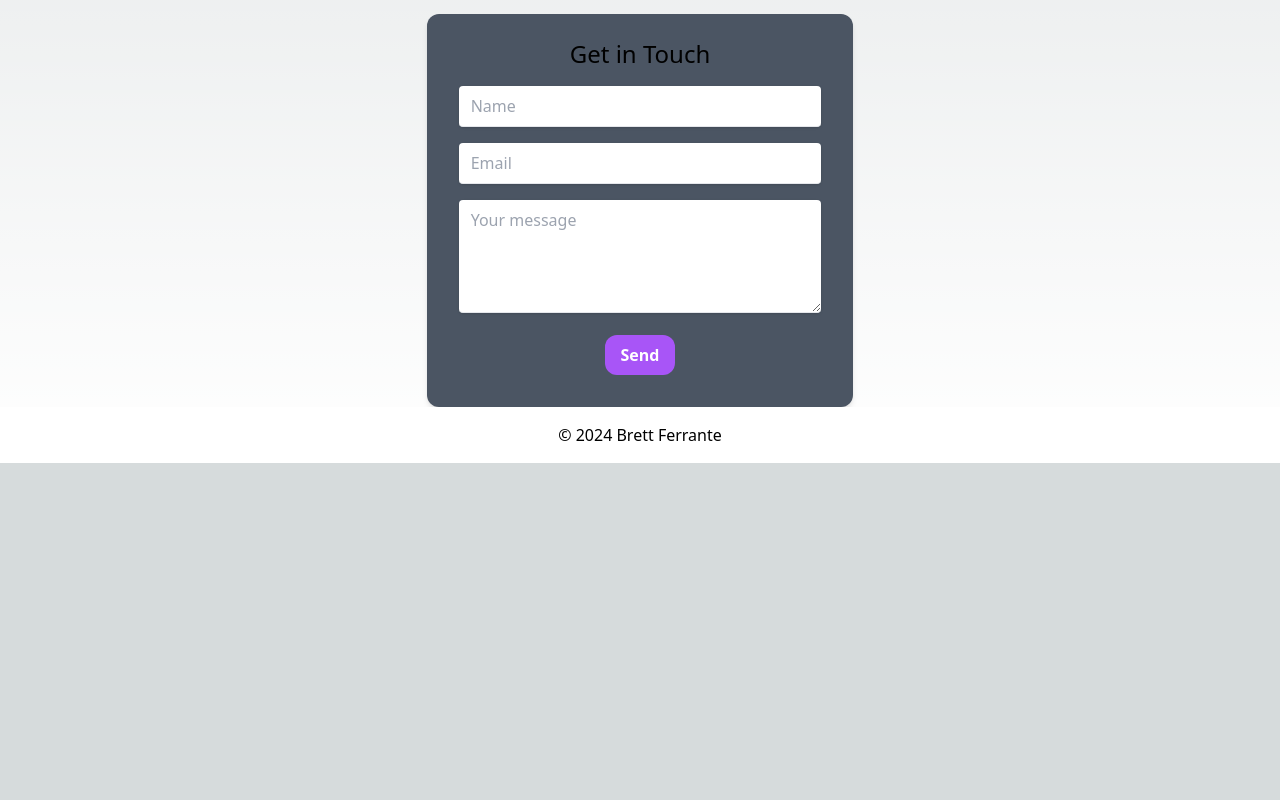
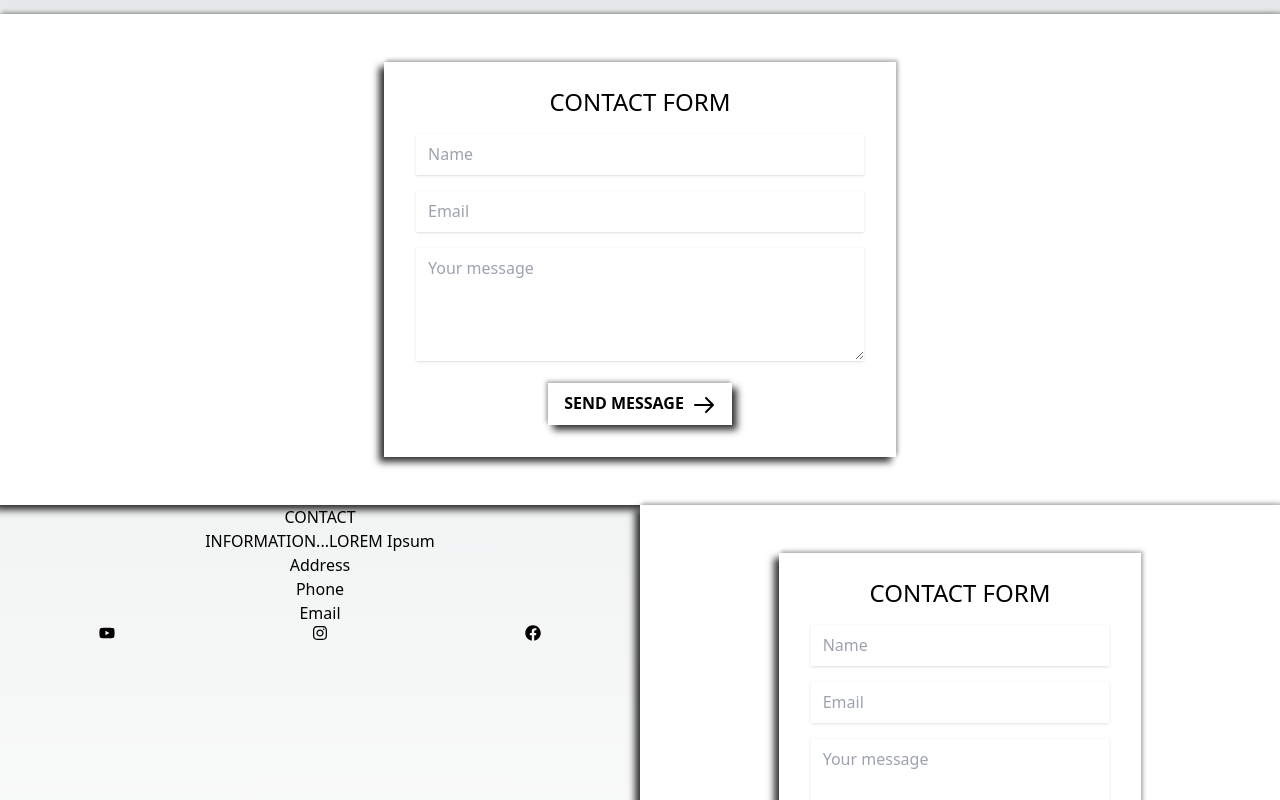
Before and after one commit to findthelorax/nextjs-profile, a Next.js app: page / in a window 1280 px wide. Shown: the part 660-1460 px from the top of the page. Before the commit the page ends 1123 px from the top, so only its background shows below. Built offline with nearby package versions, Linux system fonts and the light colour scheme.

Commit message:
color theme

```diff
--- a/src/components/Contact.tsx
+++ /dev/null
@@ -1,53 +0,0 @@
-import React from 'react';
-
-const Contact: React.FC = () => {
-	return (
-		<section id="contact">
-			<div className="flex justify-center items-center">
-				<div className="bg-gray-600 shadow-md rounded-xl px-8 pt-6 pb-8 flex flex-col w-full md:w-1/3 max-w-lg">
-					<h2 className="text-center text-2xl mb-4 text-black">Get in Touch</h2>
-					<div className="mb-4">
-						<label className="sr-only" htmlFor="name">
-							Name
-						</label>
-						<input
-							className="shadow appearance-none border-b rounded w-full py-2 px-3 text-black"
-							id="name"
-							type="text"
-							placeholder="Name"
-						/>
-					</div>
-					<div className="mb-4">
-						<label className="sr-only" htmlFor="email">
-							Email
-						</label>
-						<input
-							className="shadow appearance-none border-b rounded w-full py-2 px-3 text-black"
-							id="email"
-							type="email"
-							placeholder="Email"
-						/>
-					</div>
-					<div className="mb-4">
-						<label className="sr-only" htmlFor="message">
-							Message
-						</label>
-						<textarea
-							className="shadow appearance-none border-b rounded w-full py-2 px-3 text-black"
-							id="message"
-							placeholder="Your message"
-							rows={4}
-						></textarea>
-					</div>
-					<div className="flex items-center justify-center">
-						<button className="bg-purple-500 hover:bg-blue-dark text-white font-bold py-2 px-4 rounded-xl">
-							Send
-						</button>
-					</div>
-				</div>
-			</div>
-		</section>
-	);
-};
-
-export default Contact;
--- /dev/null
+++ b/src/components/Contact/Contact.tsx
@@ -0,0 +1,27 @@
+import React from 'react';
+import { FaYoutube, FaInstagram, FaFacebook } from 'react-icons/fa';
+import ContactCard from './ContactCard';
+
+const ContactSection: React.FC = () => {
+    return (
+        <section id="contact" className="flex justify-between">
+            <div className="flex flex-col items-center w-1/2">
+                <h2>CONTACT</h2>
+                <p>INFORMATION...LOREM Ipsum</p>
+                <p>Address</p>
+                <p>Phone</p>
+                <p>Email</p>
+                <div className="flex justify-around w-full">
+                    <FaYoutube />
+                    <FaInstagram />
+                    <FaFacebook />
+                </div>
+            </div>
+            <div className="w-1/2">
+                <ContactCard />
+            </div>
+        </section>
+    );
+};
+
+export default ContactSection;
--- /dev/null
+++ b/src/components/Contact/ContactCard.tsx
@@ -0,0 +1,56 @@
+import React from 'react';
+
+const ContactCard: React.FC = () => {
+    return (
+        <section id="contact">
+            <div className="flex justify-center items-center contact p-12">
+                <div className="contact shadow-md px-8 pt-6 pb-8 flex flex-col w-full md:w-2/3 max-w-lg">
+                    <h2 className="text-center text-2xl mb-4">CONTACT FORM</h2>
+                    <div className="mb-4">
+                        <label className="sr-only" htmlFor="name">
+                            Name
+                        </label>
+                        <input
+                            className="contact-input shadow appearance-none border-b border-white w-full py-2 px-3"
+                            id="name"
+                            type="text"
+                            placeholder="Name"
+                        />
+                    </div>
+                    <div className="mb-4">
+                        <label className="sr-only" htmlFor="email">
+                            Email
+                        </label>
+                        <input
+                            className="contact-input shadow appearance-none border-b border-white w-full py-2 px-3"
+                            id="email"
+                            type="email"
+                            placeholder="Email"
+                        />
+                    </div>
+                    <div className="mb-4">
+                        <label className="sr-only" htmlFor="message">
+                            Message
+                        </label>
+                        <textarea
+                            className="contact-input shadow appearance-none border-b border-white w-full py-2 px-3"
+                            id="message"
+                            placeholder="Your message"
+                            rows={4}
+                        ></textarea>
+                    </div>
+                    <div className="flex items-center justify-center">
+                        <button className="contact-btn hover:bg-blue-dark text-white font-bold py-2 px-4">
+                            SEND MESSAGE
+                            <svg xmlns="http://www.w3.org/2000/svg" fill="none" viewBox="0 0 24 24" stroke="currentColor" className="arrow ml-2" width="24" height="24" style={{ display: 'inline-block' }}>
+                                <path strokeLinecap="round" strokeLinejoin="round" strokeWidth={2} d="M14 5l7 7m0 0l-7 7m7-7H3" />
+                            </svg>
+                        </button>
+                    </div>
+                </div>
+            </div>
+        </section>
+    );
+};
+
+export default ContactCard;
--- a/src/pages/index.tsx
+++ b/src/pages/index.tsx
@@ -1,7 +1,8 @@
 import React from 'react';
 import NavBar from '../components/NavBar';
 import Footer from '../components/Footer';
-import Contact from '../components/Contact';
+import Contact from '../components/Contact/ContactCard';
+import ContactSection from '../components/Contact/Contact';
 import Exoerience from '../components/Experience';
 
 const Home: React.FC = () => {
@@ -11,6 +12,7 @@ const Home: React.FC = () => {
             <main className="flex-grow">
                 <Exoerience />
                 <Contact />
+                <ContactSection />
             </main>
             <Footer />
         </div>
--- a/src/styles/globals.css
+++ b/src/styles/globals.css
@@ -6,6 +6,8 @@
   --foreground-rgb: 0, 0, 0;
   --background-start-rgb: 214, 219, 220;
   --background-end-rgb: 255, 255, 255;
+  --contact-background: white;
+  --contact-foreground: black;
 }
 
 @media (prefers-color-scheme: dark) {
@@ -13,6 +15,10 @@
     --foreground-rgb: 255, 255, 255;
     --background-start-rgb: 0, 0, 0;
     --background-end-rgb: 0, 0, 0;
+    --contact-background: #313337;
+    --contact-btn-bg: #19191f;
+    --contact-btn-fg: white;
+    --contact-foreground: white;
   }
 }
 
@@ -26,6 +32,23 @@ body {
     rgb(var(--background-start-rgb));
 }
 
+.contact {
+  background-color: var(--contact-background);
+  color: var(--contact-foreground);
+  box-shadow: -5px 5px 7px rgba(0, 0, 0, 0.8), 2px -2px 4px rgba(0, 0, 0, 0.3);
+}
+
+.contact-input {
+  background-color: var(--contact-background);
+  color: var(--contact-foreground);
+}
+
+.contact-btn {
+  background-color: var(--contact-btn-bg);
+  color: var(--contact-btn-fg);
+  box-shadow: 5px 5px 7px rgba(0, 0, 0, 0.8), -2px -2px 4px rgba(0, 0, 0, 0.3);
+}
+
 @layer utilities {
   .text-balance {
     text-wrap: balance;
@@ -34,22 +57,44 @@ body {
 
 body.dark {
   /* Dark theme styles */
-  background-color: black;
+  background-color: #313337;
   color: white;
 }
 
 footer {
   /* Light theme styles */
   background-color: white;
-  color: black;
+  color: #313337;
   padding: 1rem;
   text-align: center;
 }
 
 footer.dark {
   /* Dark theme styles */
-  background-color: black;
+  background-color: #313337;
   color: white;
   padding: 1rem;
   text-align: center;
 }
+
+@keyframes bounce {
+  0%, 100% {
+    transform: translateY(0);
+  }
+  50% {
+    transform: translateY(-20px);
+  }
+}
+
+@keyframes spin {
+  0% {
+    transform: rotate(0deg);
+  }
+  100% {
+    transform: rotate(360deg);
+  }
+}
+
+.arrow:hover {
+  animation: bounce 1s infinite, spin 1s infinite;
+}
--- /dev/null
+++ b/src/svg/arrow.css
@@ -0,0 +1,21 @@
+@keyframes bounce {
+    0%, 100% {
+        transform: translateY(0);
+    }
+    50% {
+        transform: translateY(-20px);
+    }
+}
+
+@keyframes spin {
+    0% {
+        transform: rotate(0deg);
+    }
+    100% {
+        transform: rotate(360deg);
+    }
+}
+
+.arrow {
+    animation: bounce 1s infinite, spin 1s infinite;
+}
--- /dev/null
+++ b/src/svg/arrow.tsx
@@ -0,0 +1,3 @@
+<svg xmlns="http://www.w3.org/2000/svg" fill="none" viewBox="0 0 24 24" stroke="currentColor" className="arrow">
+    <path strokeLinecap="round" strokeLinejoin="round" strokeWidth={2} d="M14 5l7 7m0 0l-7 7m7-7H3" />
+</svg>
```
Also changed, not shown: src/styles/theme.ts (deleted, +0 -14 lines), src/components/LightDark.tsx (deleted).
